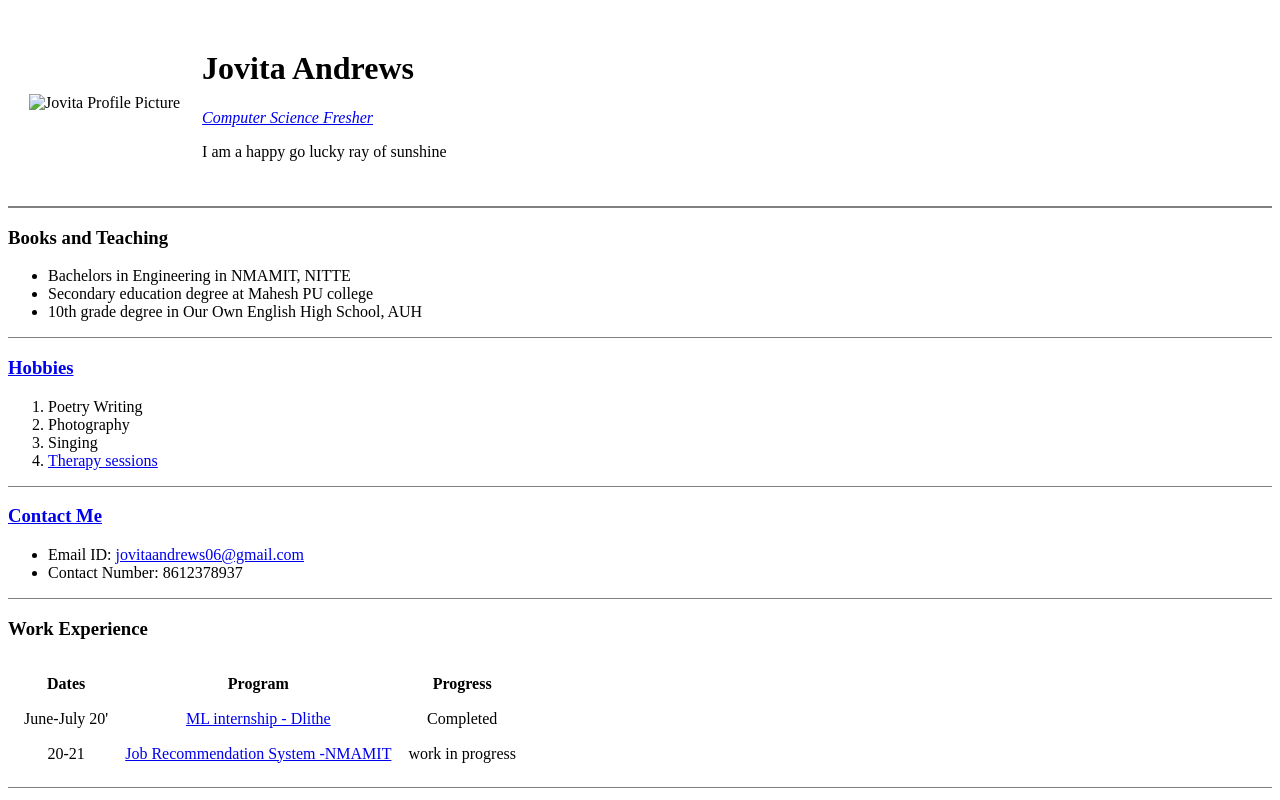
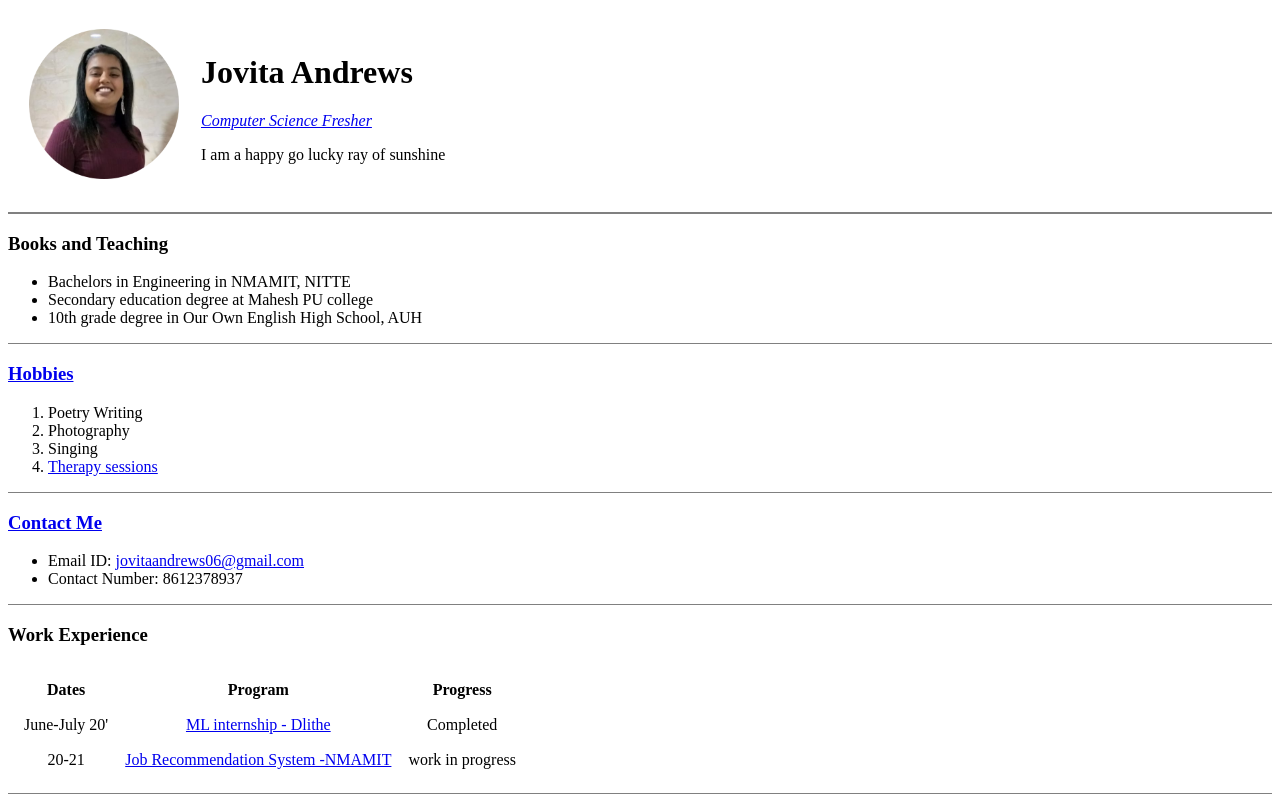
Before and after one commit to jovitaand/CV, a plain HTML site: page index.html in a window 1280 px wide. Shown: the top 800 px of the page. Drawn offline with Linux system fonts and the light colour scheme.

Commit message:
Update index.html

```diff
--- a/index.html
+++ b/index.html
@@ -11,7 +11,7 @@
 <body>
   <table cellspacing="20">
     <tr>
-      <td> <img src="cv.png" alt="Jovita Profile Picture" height="150" width="150"></img></td>
+      <td> <img src="Images/cv.png" alt="Jovita Profile Picture" height="150" width="150"></img></td>
       <td>
         <h1>Jovita Andrews</h1>
         <p><em><a href="https://drive.google.com/file/d/1GId1ZvJGWwctg9vkAHSR_Ll5IvnGWowS/view?usp=sharing">Computer Science Fresher</a></em></p>
```
